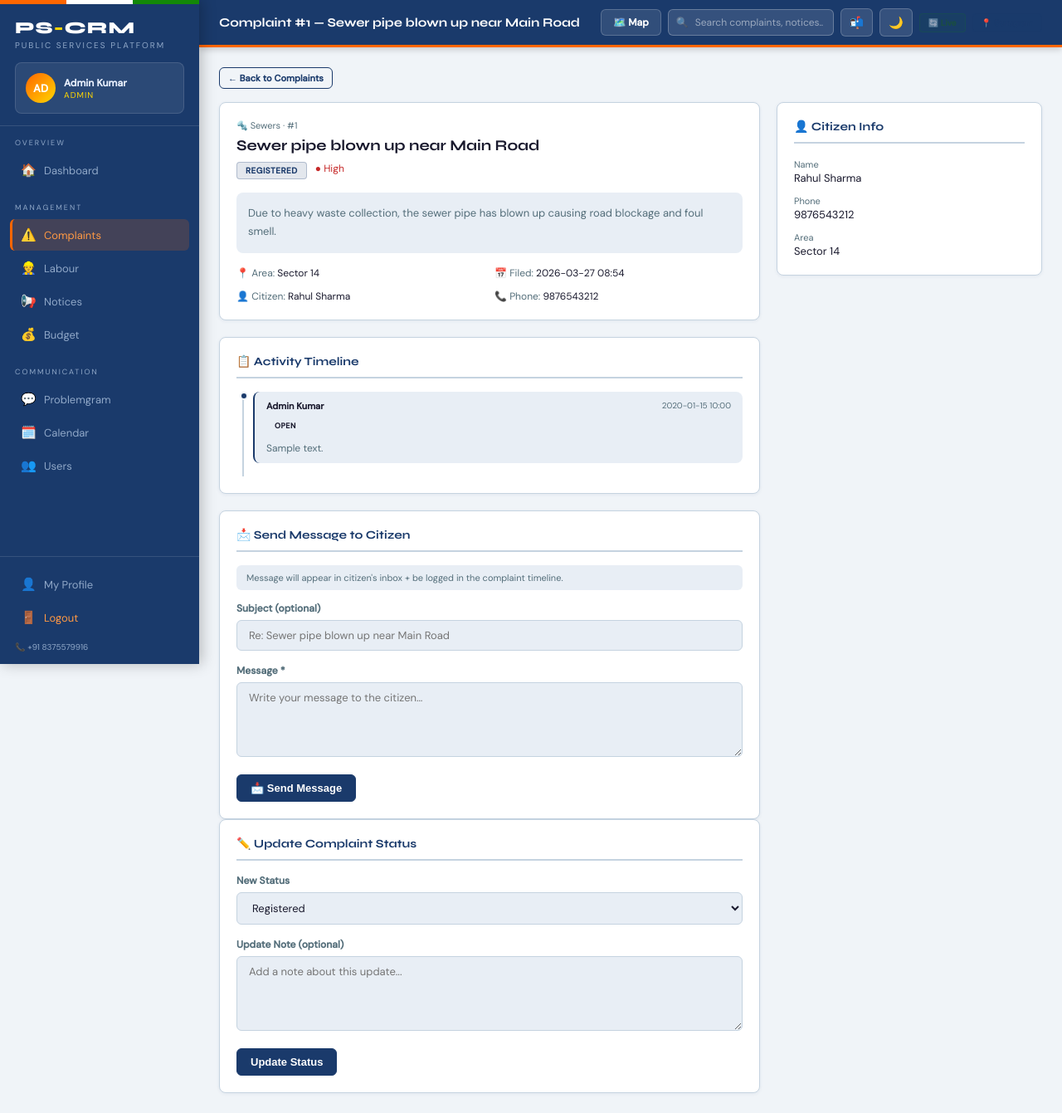
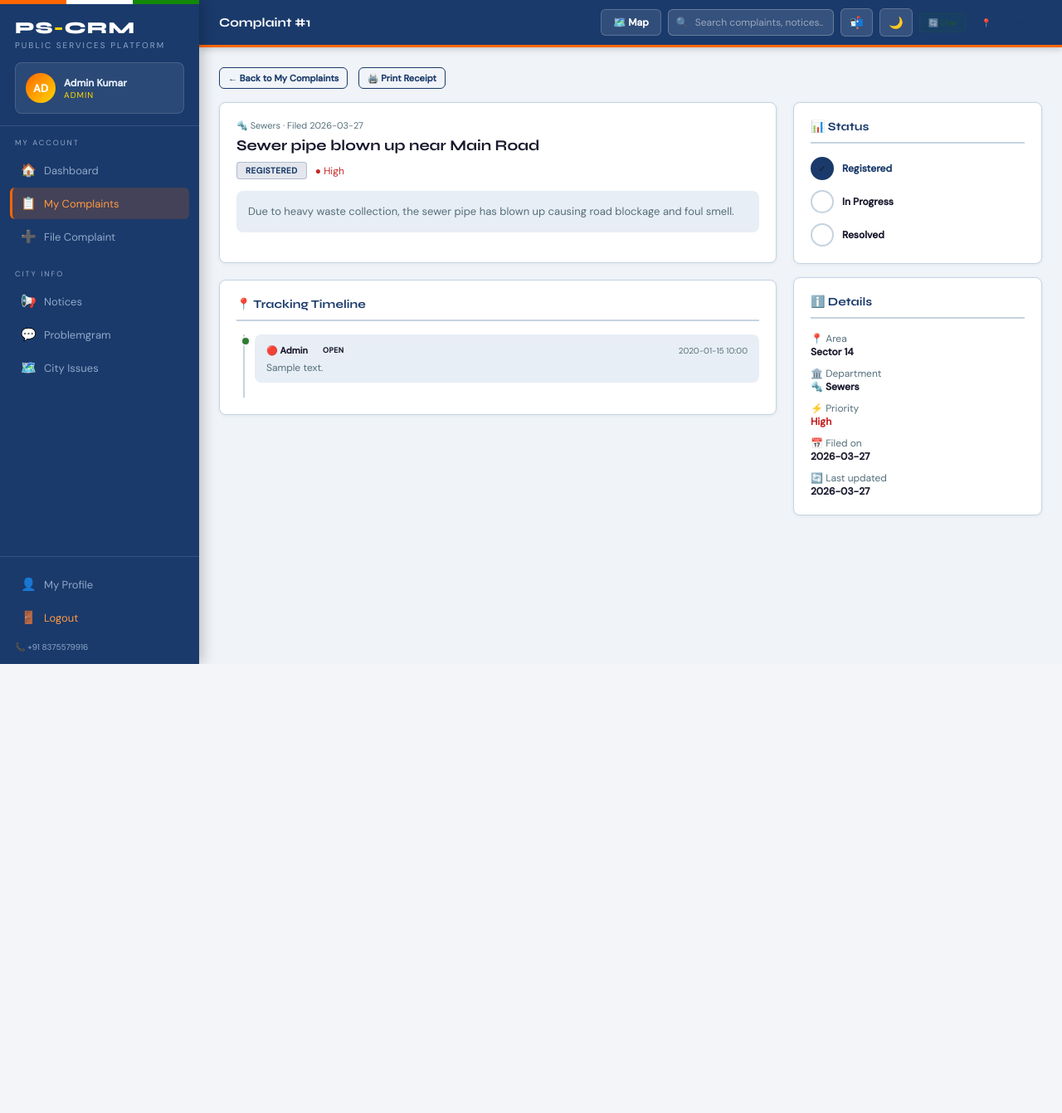
Before and after one commit to Team-Pentagon-5/PS-CRM, a Flask app: page /admin/complaints/1 in a window 1280 px wide. Shown: the whole page at 83% size. After the commit the page ends 800 px from the top, so only its background shows below. Run offline with Flask 3, Linux system fonts and the light colour scheme; the visitor is signed in with stand-in values (Sample User, id 1); data comes from the database, SQL or seed files in the repository; tables that the repository leaves empty hold one stand-in row (values such as "Sample post"); data that the repository does not hold is empty.

Commit message:
image display bug fixed

```diff
--- a/app.py
+++ b/app.py
@@ -1,4 +1,4 @@
-from flask import Flask, render_template, request, redirect, url_for, session, flash, jsonify
+from flask import Flask, render_template, request, redirect, url_for, session, flash, jsonify, send_from_directory
 from werkzeug.security import generate_password_hash, check_password_hash
 from werkzeug.utils import secure_filename
 from functools import wraps
@@ -14,6 +14,13 @@ UPLOAD_FOLDER = os.path.join(_DATA_DIR, 'uploads')
 ALLOWED_EXTENSIONS = {'png', 'jpg', 'jpeg', 'gif', 'webp'}
 app.config['UPLOAD_FOLDER'] = UPLOAD_FOLDER
 app.config['MAX_CONTENT_LENGTH'] = 5 * 1024 * 1024  # 5MB max
+
+
+
+@app.route('/uploads/<path:filename>')
+def serve_upload(filename):
+    """Serve uploaded complaint images from the persistent data directory."""
+    return send_from_directory(UPLOAD_FOLDER, filename)
 
 def allowed_file(filename):
     return '.' in filename and filename.rsplit('.', 1)[1].lower() in ALLOWED_EXTENSIONS
--- a/templates/admin/complaint_detail.html
+++ b/templates/admin/complaint_detail.html
@@ -1,136 +1,120 @@
 {% extends "shared/base.html" %}
 {% block title %}Complaint #{{ complaint.id }}{% endblock %}
-{% block page_title %}Complaint #{{ complaint.id }} — {{ complaint.title[:40] }}{% endblock %}
+{% block page_title %}Complaint #{{ complaint.id }}{% endblock %}
 {% block sidebar_nav %}
 <div class="nav-section">
-  <div class="nav-label">Overview</div>
-  <a href="{{ url_for('admin.dashboard') }}" class="nav-item"><span class="nav-icon">🏠</span> Dashboard</a>
+  <div class="nav-label">My Account</div>
+  <a href="{{ url_for('citizen.dashboard') }}"   class="nav-item {% if request.endpoint=='citizen.dashboard'   %}active{% endif %}"><span class="nav-icon">🏠</span> Dashboard</a>
+  <a href="{{ url_for('citizen.complaints') }}"  class="nav-item {% if 'complaint' in request.endpoint        %}active{% endif %}"><span class="nav-icon">📋</span> My Complaints</a>
+  <a href="{{ url_for('citizen.new_complaint') }}" class="nav-item {% if request.endpoint=='citizen.new_complaint' %}active{% endif %}"><span class="nav-icon">➕</span> File Complaint</a>
 </div>
 <div class="nav-section">
-  <div class="nav-label">Management</div>
-  <a href="{{ url_for('admin.complaints') }}" class="nav-item active"><span class="nav-icon">⚠️</span> Complaints</a>
-  <a href="{{ url_for('admin.labour') }}" class="nav-item"><span class="nav-icon">👷</span> Labour</a>
-  <a href="{{ url_for('admin.notices') }}" class="nav-item"><span class="nav-icon">📢</span> Notices</a>
-  <a href="{{ url_for('admin.budget') }}" class="nav-item"><span class="nav-icon">💰</span> Budget</a>
-</div>
-<div class="nav-section">
-  <div class="nav-label">Communication</div>
-  <a href="{{ url_for('admin.problemgram') }}" class="nav-item"><span class="nav-icon">💬</span> Problemgram</a>
-  <a href="{{ url_for('admin.calendar') }}" class="nav-item"><span class="nav-icon">🗓️</span> Calendar</a>
-  <a href="{{ url_for('admin.users') }}" class="nav-item"><span class="nav-icon">👥</span> Users</a>
+  <div class="nav-label">City Info</div>
+  <a href="{{ url_for('citizen.notices') }}"     class="nav-item {% if request.endpoint=='citizen.notices'     %}active{% endif %}"><span class="nav-icon">📢</span> Notices</a>
+  <a href="{{ url_for('citizen.problemgram') }}" class="nav-item {% if request.endpoint=='citizen.problemgram' %}active{% endif %}"><span class="nav-icon">💬</span> Problemgram</a>
+  <a href="{{ url_for('citizen.city_issues') }}" class="nav-item {% if request.endpoint=='citizen.city_issues' %}active{% endif %}"><span class="nav-icon">🗺️</span> City Issues</a>
 </div>
 {% endblock %}
 {% block content %}
 <div style="margin-bottom:16px;">
-  <a href="{{ url_for('admin.complaints') }}" class="btn btn-outline btn-sm">← Back to Complaints</a>
+  <a href="{{ url_for('citizen.complaints') }}" class="btn btn-outline btn-sm">← Back to My Complaints</a>
+  <a href="{{ url_for('complaint_receipt', cid=complaint.id) }}" target="_blank" class="btn btn-outline btn-sm" style="margin-left:8px;">🖨️ Print Receipt</a>
 </div>
 
-<div style="display:grid;grid-template-columns:1fr 320px;gap:20px;">
+<div style="display:grid;grid-template-columns:1fr 300px;gap:20px;">
 <div>
-  <!-- COMPLAINT DETAILS -->
+  <!-- COMPLAINT CARD -->
   <div class="card" style="margin-bottom:20px;">
-    <div style="display:flex;align-items:flex-start;justify-content:space-between;margin-bottom:16px;">
+    <div style="display:flex;align-items:flex-start;justify-content:space-between;margin-bottom:14px;">
       <div>
-        <div style="font-size:11px;color:var(--muted);margin-bottom:6px;">{{ complaint.dept_icon }} {{ complaint.dept_name }} · #{{ complaint.id }}</div>
+        <div style="font-size:11px;color:var(--muted);margin-bottom:6px;">{{ complaint.dept_icon }} {{ complaint.dept_name }} · Filed {{ complaint.created_at[:10] }}</div>
         <h2 style="font-family:'Syne',sans-serif;font-size:18px;font-weight:700;line-height:1.3;">{{ complaint.title }}</h2>
-        <div style="margin-top:8px;display:flex;gap:10px;">
+        <div style="margin-top:8px;display:flex;gap:10px;align-items:center;">
           <span class="status status-{{ complaint.status|lower|replace(' ','-') }}">{{ complaint.status }}</span>
           <span class="priority-{{ complaint.priority|lower }}" style="font-size:12px;">● {{ complaint.priority }}</span>
         </div>
       </div>
     </div>
-    <div style="font-size:13px;color:var(--muted);line-height:1.7;padding:14px;background:var(--surface2);border-radius:8px;margin-bottom:16px;">
+    <div style="font-size:13px;color:var(--muted);line-height:1.7;background:var(--surface2);padding:14px;border-radius:8px;margin-bottom:16px;">
       {{ complaint.description }}
     </div>
     {% if complaint.image_path %}
-    <div style="margin-bottom:16px;">
-      <div class="form-label">Attached Image</div>
-      <img src="{{ url_for('static', filename='uploads/' + complaint.image_path) }}"
-           style="max-width:100%;border-radius:8px;border:1px solid var(--border);" alt="Complaint image">
+    <div>
+      <div class="form-label">📎 Attached Photo</div>
+      <img src="{{ url_for('serve_upload', filename=complaint.image_path) }}"
+           style="max-width:100%;border-radius:10px;border:1px solid var(--border);margin-top:6px;" alt="Complaint image">
     </div>
     {% endif %}
-    <div style="display:grid;grid-template-columns:1fr 1fr;gap:12px;font-size:12px;">
-      <div><span style="color:var(--muted);">📍 Area:</span> {{ complaint.area or 'Not specified' }}</div>
-      <div><span style="color:var(--muted);">📅 Filed:</span> {{ complaint.created_at[:16] }}</div>
-      <div><span style="color:var(--muted);">👤 Citizen:</span> {{ complaint.citizen_name }}</div>
-      <div><span style="color:var(--muted);">📞 Phone:</span> {{ complaint.citizen_phone or 'N/A' }}</div>
-    </div>
   </div>
 
-  <!-- ACTIVITY TIMELINE -->
-  <div class="card" style="margin-bottom:20px;">
-    <div class="card-title">📋 Activity Timeline</div>
+  <!-- TIMELINE -->
+  <div class="card">
+    <div class="card-title">📍 Tracking Timeline</div>
     {% if updates %}
-    <div style="position:relative;padding-left:20px;">
-      <div style="position:absolute;left:7px;top:0;bottom:0;width:2px;background:var(--border);"></div>
+    <div style="position:relative;padding-left:22px;">
+      <div style="position:absolute;left:8px;top:0;bottom:0;width:2px;background:var(--border);"></div>
       {% for u in updates %}
-      <div style="position:relative;padding-bottom:16px;">
-        <div style="position:absolute;left:-16px;width:10px;height:10px;border-radius:50%;background:var(--accent);border:2px solid var(--bg);"></div>
-        <div style="background:var(--surface2);border-radius:8px;padding:10px 14px;border-left:2px solid var(--accent);">
-          <div style="display:flex;justify-content:space-between;margin-bottom:4px;">
-            <span style="font-size:11px;font-weight:600;">{{ u.updated_by_name }}</span>
+      <div style="position:relative;padding-bottom:18px;">
+        <div style="position:absolute;left:-17px;width:12px;height:12px;border-radius:50%;
+          background:{% if u.status=='Resolved' %}var(--accent){% elif u.status=='Rejected' %}var(--danger){% elif u.status=='In Progress' %}var(--warn){% else %}var(--accent3){% endif %};
+          border:2px solid var(--bg);top:2px;"></div>
+        <div style="background:var(--surface2);border-radius:8px;padding:10px 14px;">
+          <div style="display:flex;justify-content:space-between;align-items:center;margin-bottom:4px;">
+            <div style="display:flex;align-items:center;gap:8px;">
+              <span style="font-size:11px;font-weight:600;">
+                {% if u.updated_by_role == 'admin' %}🔴 Admin{% elif u.updated_by_role == 'head' %}🟡 Municipal Head{% else %}🟢 You{% endif %}
+              </span>
+              {% if u.status %}<span class="status status-{{ u.status|lower|replace(' ','-') }}" style="font-size:9px;">{{ u.status }}</span>{% endif %}
+            </div>
             <span style="font-size:10px;color:var(--muted);">{{ u.created_at[:16] }}</span>
           </div>
-          {% if u.status %}<span class="status status-{{ u.status|lower|replace(' ','-') }}" style="font-size:9px;margin-bottom:6px;display:inline-block;">{{ u.status }}</span>{% endif %}
-          <div style="font-size:12px;color:var(--muted);margin-top:4px;">{{ u.note }}</div>
+          <div style="font-size:12px;color:var(--muted);">{{ u.note }}</div>
         </div>
       </div>
       {% endfor %}
     </div>
     {% else %}
-    <div style="text-align:center;color:var(--muted);padding:20px;font-size:13px;">No updates yet.</div>
+    <div style="text-align:center;color:var(--muted);padding:20px;">No updates yet. Admin will respond soon.</div>
     {% endif %}
-  </div>
-
-
-  <!-- SEND MESSAGE TO CITIZEN -->
-  <div class="card" style="margin-top:20px;">
-    <div class="card-title">📩 Send Message to Citizen</div>
-    <div style="font-size:11px;color:var(--muted);margin-bottom:14px;padding:8px 12px;background:var(--surface2);border-radius:6px;">
-      Message will appear in citizen's inbox + be logged in the complaint timeline.
-    </div>
-    <form method="POST" action="{{ url_for('admin.send_message', cid=complaint.id) }}">
-      <div class="form-group">
-        <label class="form-label">Subject (optional)</label>
-        <input type="text" name="subject" class="form-control" placeholder="Re: {{ complaint.title[:40] }}">
-      </div>
-      <div class="form-group">
-        <label class="form-label">Message *</label>
-        <textarea name="body" class="form-control" rows="4"
-          placeholder="Write your message to the citizen…" required></textarea>
-      </div>
-      <button type="submit" class="btn btn-primary">📩 Send Message</button>
-    </form>
-  </div>
-  <!-- UPDATE FORM -->
-  <div class="card">
-    <div class="card-title">✏️ Update Complaint Status</div>
-    <form method="POST" action="{{ url_for('admin.update_complaint', cid=complaint.id) }}">
-      <div class="form-group">
-        <label class="form-label">New Status</label>
-        <select name="status" class="form-control" required>
-          {% for s in ['Registered','In Progress','Resolved','Rejected'] %}
-          <option value="{{ s }}" {% if complaint.status==s %}selected{% endif %}>{{ s }}</option>
-          {% endfor %}
-        </select>
-      </div>
-      <div class="form-group">
-        <label class="form-label">Update Note (optional)</label>
-        <textarea name="note" class="form-control" placeholder="Add a note about this update..."></textarea>
-      </div>
-      <button type="submit" class="btn btn-primary">Update Status</button>
-    </form>
   </div>
 </div>
 
-<!-- RIGHT PANEL -->
+<!-- STATUS PANEL -->
 <div>
+  <div class="card" style="margin-bottom:16px;">
+    <div class="card-title">📊 Status</div>
+    <div style="display:flex;flex-direction:column;gap:12px;">
+      {% set steps = ['Registered','In Progress','Resolved'] %}
+      {% for step in steps %}
+      <div style="display:flex;align-items:center;gap:10px;">
+        <div style="width:28px;height:28px;border-radius:50%;border:2px solid
+          {% if complaint.status == step %}var(--accent){% elif complaint.status == 'Resolved' or (complaint.status == 'In Progress' and step == 'Registered') %}var(--accent){% else %}var(--border){% endif %};
+          background:{% if complaint.status == step %}var(--accent){% elif complaint.status == 'Resolved' and step != 'Resolved' %}rgba(0,212,170,.2){% elif complaint.status == 'In Progress' and step == 'Registered' %}rgba(0,212,170,.2){% else %}transparent{% endif %};
+          display:flex;align-items:center;justify-content:center;font-size:11px;flex-shrink:0;">
+          {% if complaint.status == 'Resolved' or (complaint.status == 'In Progress' and step == 'Registered') or complaint.status == step %}✓{% endif %}
+        </div>
+        <div>
+          <div style="font-size:12px;font-weight:600;color:{% if complaint.status == step %}var(--accent){% else %}var(--text){% endif %};">{{ step }}</div>
+        </div>
+      </div>
+      {% endfor %}
+      {% if complaint.status == 'Rejected' %}
+      <div style="padding:10px;background:rgba(239,68,68,.1);border-radius:8px;border:1px solid rgba(239,68,68,.2);">
+        <div style="font-size:12px;color:var(--danger);font-weight:600;">❌ Rejected</div>
+        <div style="font-size:11px;color:var(--muted);margin-top:4px;">This complaint was rejected. See timeline for details.</div>
+      </div>
+      {% endif %}
+    </div>
+  </div>
+
   <div class="card">
-    <div class="card-title">👤 Citizen Info</div>
-    <div style="font-size:13px;display:flex;flex-direction:column;gap:10px;">
-      <div><span style="color:var(--muted);font-size:11px;">Name</span><br>{{ complaint.citizen_name }}</div>
-      <div><span style="color:var(--muted);font-size:11px;">Phone</span><br>{{ complaint.citizen_phone or 'N/A' }}</div>
-      <div><span style="color:var(--muted);font-size:11px;">Area</span><br>{{ complaint.citizen_area or 'N/A' }}</div>
+    <div class="card-title">ℹ️ Details</div>
+    <div style="display:flex;flex-direction:column;gap:10px;font-size:12px;">
+      <div><span style="color:var(--muted);">📍 Area</span><br><strong>{{ complaint.area or 'N/A' }}</strong></div>
+      <div><span style="color:var(--muted);">🏛️ Department</span><br><strong>{{ complaint.dept_icon }} {{ complaint.dept_name }}</strong></div>
+      <div><span style="color:var(--muted);">⚡ Priority</span><br><strong class="priority-{{ complaint.priority|lower }}">{{ complaint.priority }}</strong></div>
+      <div><span style="color:var(--muted);">📅 Filed on</span><br><strong>{{ complaint.created_at[:10] }}</strong></div>
+      <div><span style="color:var(--muted);">🔄 Last updated</span><br><strong>{{ complaint.updated_at[:10] }}</strong></div>
     </div>
   </div>
 </div>
--- a/templates/citizen/complaint_detail.html
+++ b/templates/citizen/complaint_detail.html
@@ -41,7 +41,7 @@
     {% if complaint.image_path %}
     <div>
       <div class="form-label">📎 Attached Photo</div>
-      <img src="{{ url_for('static', filename='uploads/' + complaint.image_path) }}"
+      <img src="{{ url_for('serve_upload', filename=complaint.image_path) }}"
            style="max-width:100%;border-radius:10px;border:1px solid var(--border);margin-top:6px;" alt="Complaint image">
     </div>
     {% endif %}
```
